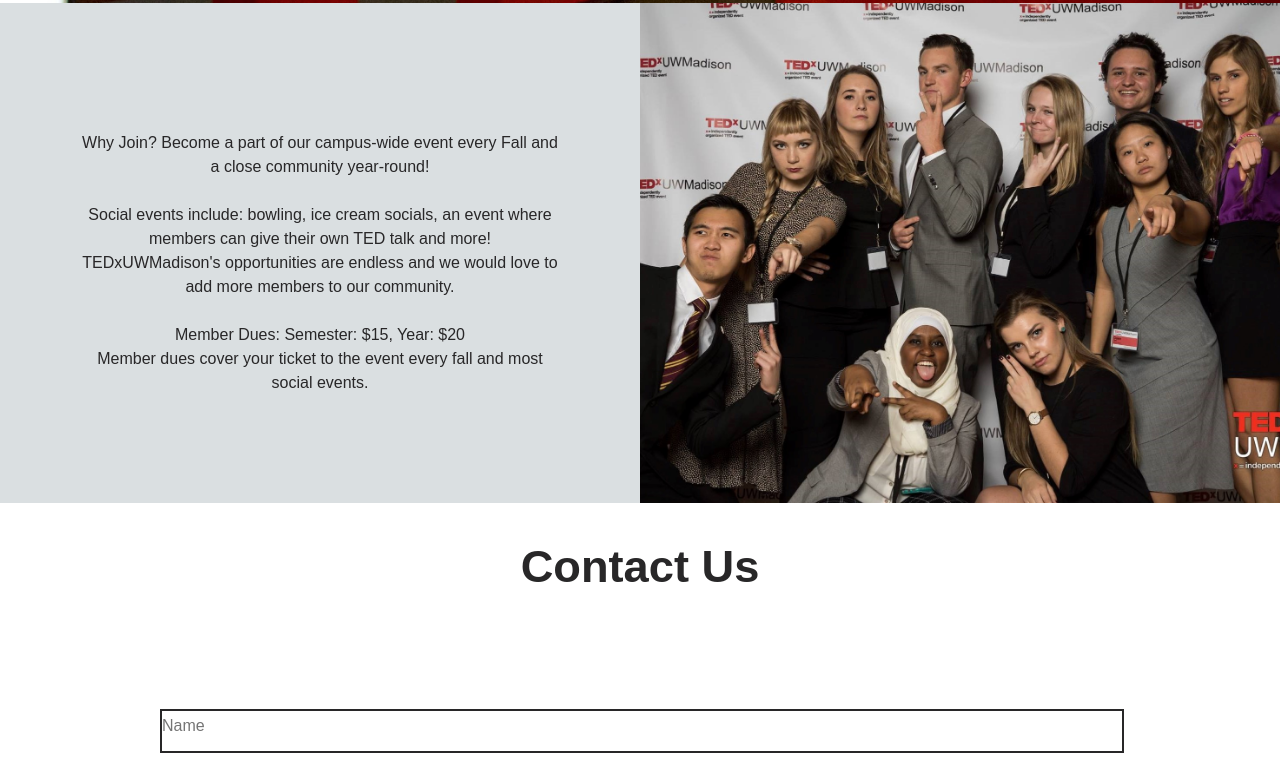
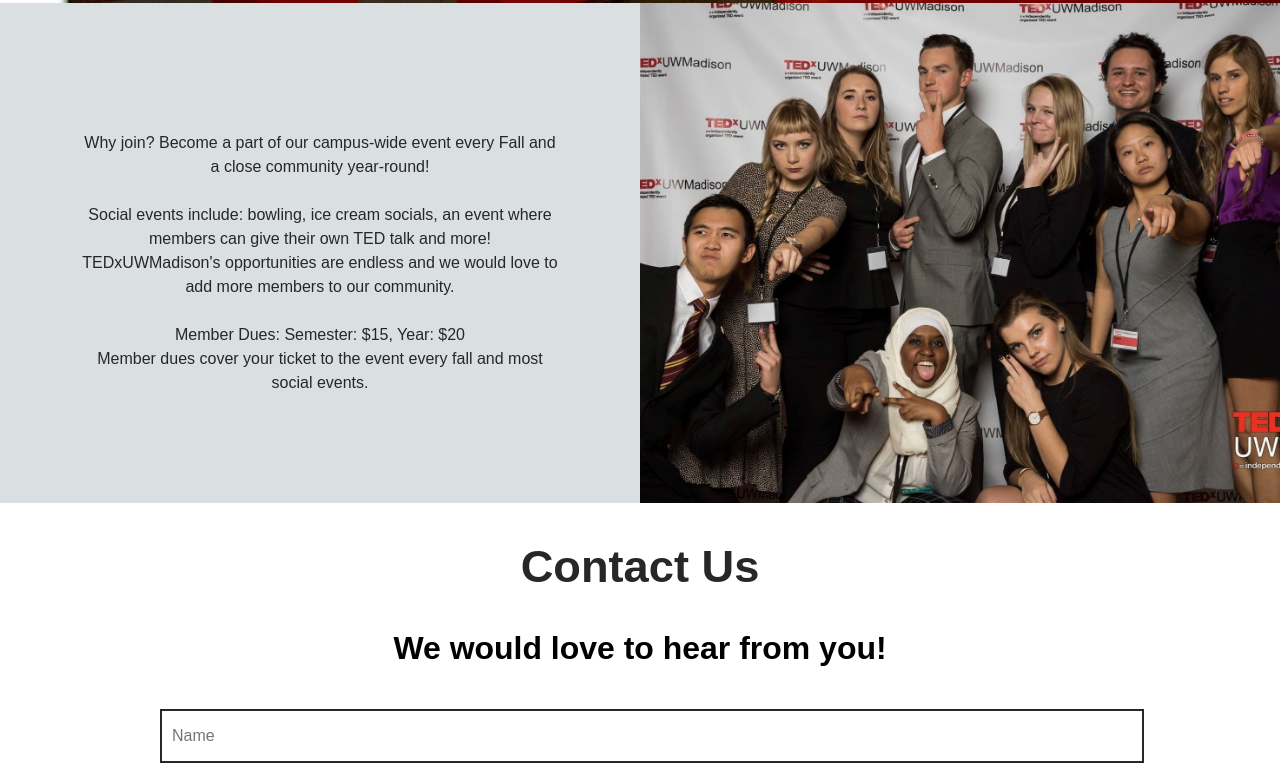
Before and after one commit to agrode9/tedxuw, a plain HTML site: page contact.html in a window 1280 px wide. Shown: the part 497-1267 px from the top of the page. Drawn offline with Linux system fonts and the light colour scheme; a web font is replaced by a local one.

Commit message:
contact fixes

```diff
--- a/Format.css
+++ b/Format.css
@@ -49,7 +49,7 @@ input, textarea {
     margin-left: auto;
     margin-right: auto;
     margin: 10px 0 10px 0;
-    padding: 0 0 10px;
+    padding: 10px;
     background-color: white;
     font-size: 1em;
 
@@ -57,6 +57,7 @@ input, textarea {
 input[type=submit]
 {
 	height: 50px;
+  margin:10px;
 }
 form{
 	padding-bottom: 40px;
@@ -69,6 +70,8 @@ form{
 #contact-form-send:hover{
   background-color: white;
   color: #282728;
+  border: solid #282728 2px;
+
   transition: all .3s linear;
   cursor: pointer;
 
@@ -658,7 +661,7 @@ justify-content: center;
 display: block;
   margin: 0 auto;
   min-width: 50%;
-  min-height: 250px;
+  min-height: 300px;
   padding:10px;
 }
 .talk1{
--- a/contact.html
+++ b/contact.html
@@ -50,7 +50,7 @@
       <div class="textGrid">
 
         <p class="gray content text">
-          Why Join? Become a part of our campus-wide event every Fall and a close community year-round!
+          Why join? Become a part of our campus-wide event every Fall and a close community year-round!
           <br /><br />
           Social events include: bowling, ice cream socials, an event where members can give their own TED
           talk and more! TEDxUWMadison's opportunities are endless and we would love to add more members to our community.<br /><br />
@@ -70,7 +70,7 @@
       <h2 class ="center white">
         Contact Us
       </h2>
-      <h3 class ="center white">
+      <h3 class ="center">
         We would love to hear from you!
       </h3>
 
```
